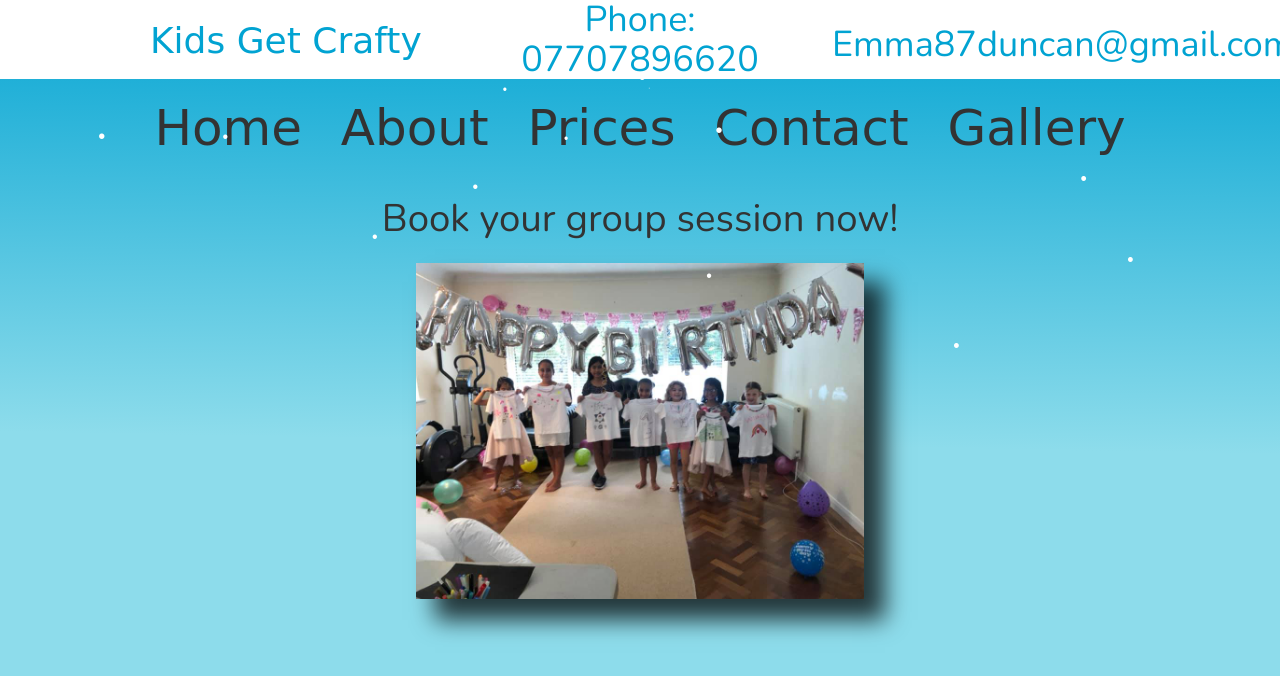
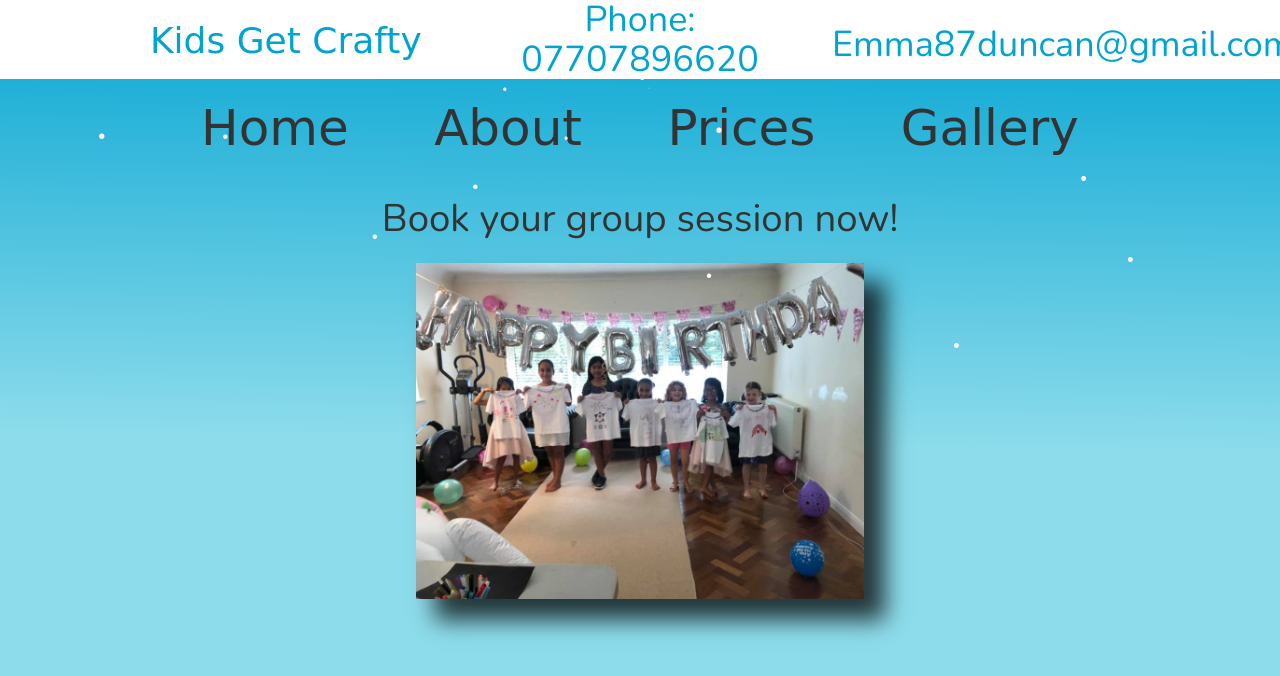
Before and after one commit to stuolivedev/kidsGetCrafty-informationWebsite, a plain HTML site: page index.html in a window 1280 px wide. Drawn offline with nearby package versions, Linux system fonts and the light colour scheme; a web font is replaced by a local one.

Commit message:
Update index.html

```diff
--- a/index.html
+++ b/index.html
@@ -45,7 +45,7 @@
           <button class="button items" id="home">Home</button>
           <button class="button items" id="about">About</button>
           <button class="button" id="prices">Prices</button>
-          <button class="button" id="contact">Contact</a></button>
+          <!--<button class="button" id="contact">Contact</a></button>-->
           <button class="button" id="gallery">Gallery</button>
         </div>
     </div>
```
